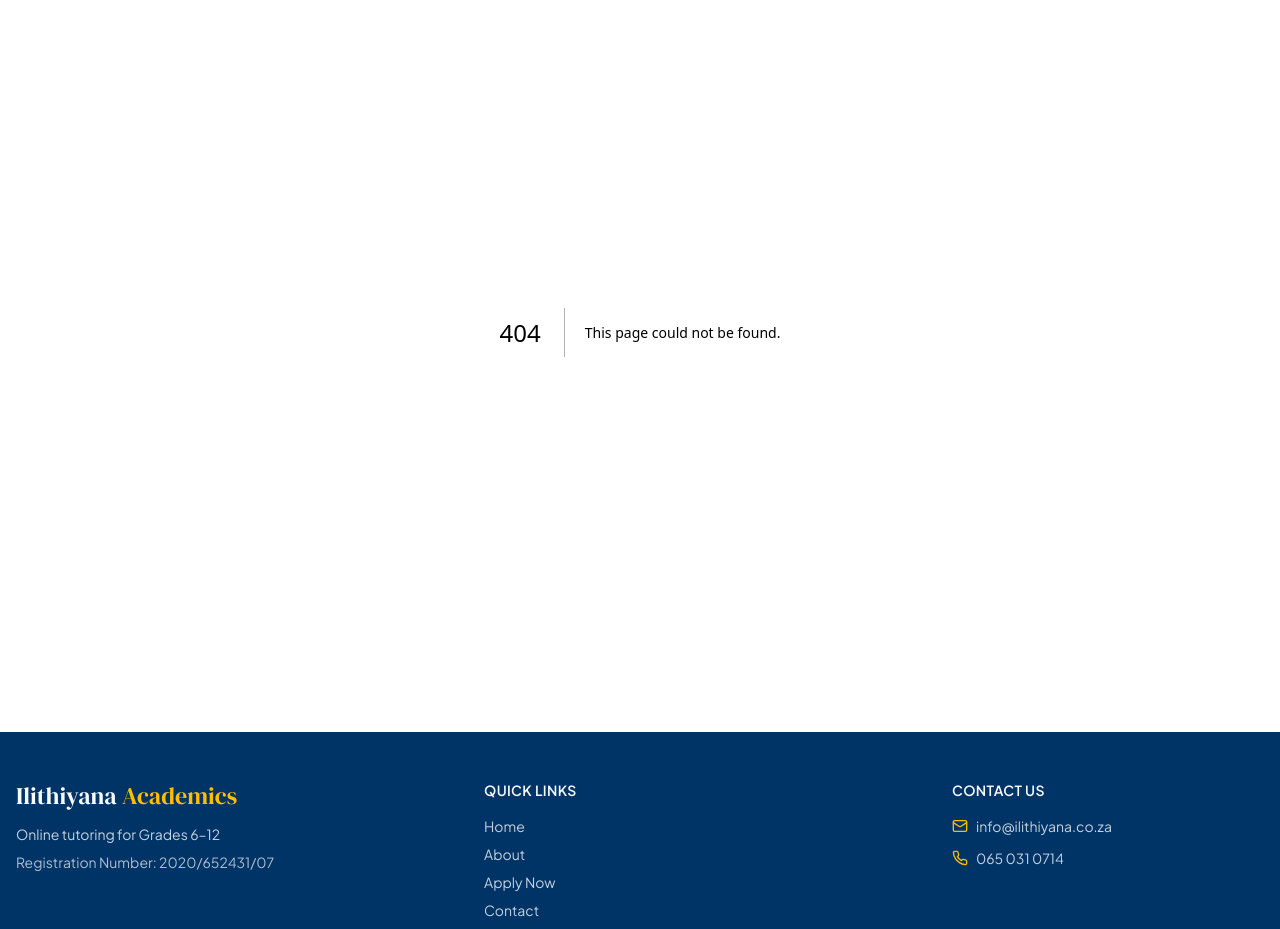
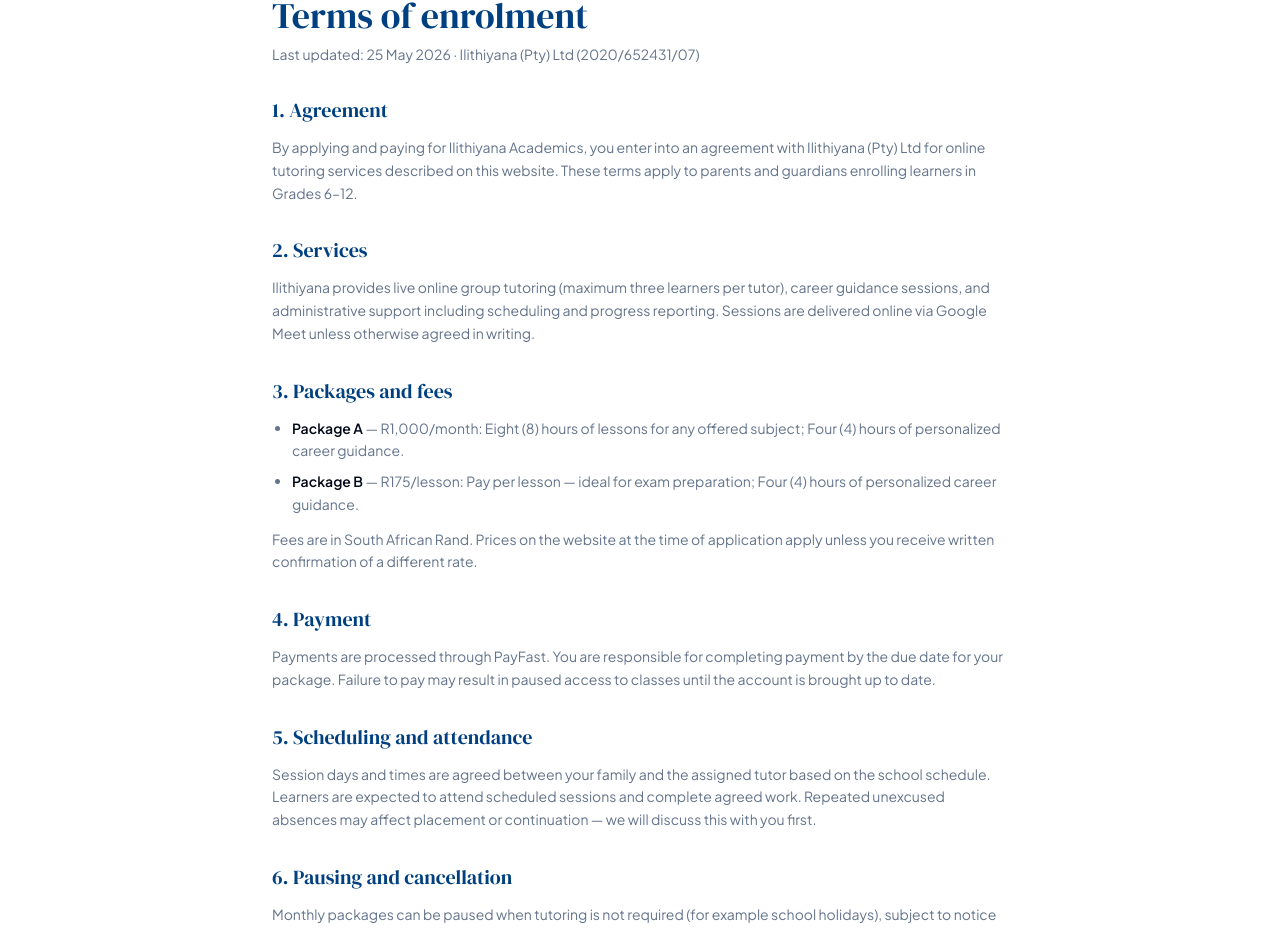
Before and after one commit to qwabi/ilithiyana, a Next.js app: page /terms in a window 1280 px wide. Before the commit this address had no page. Shown: the part 468-1397 px from the top of the page. Built offline with nearby package versions, Linux system fonts and the light colour scheme.

Commit message:
feat(legal): add privacy policy and terms of enrolment pages
Public legal pages for POPIA compliance and subscription terms.

Co-Authored-By: Cursor Agent <cursoragent@cursor.com>
Co-authored-by: Cursor <cursoragent@cursor.com>

```diff
--- /dev/null
+++ b/app/privacy/page.tsx
@@ -0,0 +1,88 @@
+import Link from 'next/link';
+import type { Metadata } from 'next';
+import { brand, contact } from '@/lib/site-config';
+import { pageMetadata } from '@/lib/seo';
+import { policyLastUpdated } from '@/lib/trust-content';
+
+export const metadata: Metadata = pageMetadata({
+  title: 'Privacy Policy',
+  description: `How ${brand.name} collects, uses, and protects personal information in line with POPIA.`,
+  path: '/privacy',
+});
+
+export default function PrivacyPage() {
+  return (
+    <div className='container mx-auto max-w-3xl px-4 py-12 md:py-16 font-sans'>
+      <h1 className='font-display mb-6 text-4xl text-[hsl(210,100%,25%)]'>
+        Privacy Policy
+      </h1>
+      <p className='mb-2 text-sm text-muted-foreground'>
+        Last updated: {policyLastUpdated}
+      </p>
+      <p className='mb-6 text-muted-foreground'>
+        {brand.legalName} ({brand.registrationNumber}) operates {brand.name}.
+        This policy explains how we handle personal information when you apply,
+        enrol, or contact us.
+      </p>
+
+      <section className='prose prose-slate max-w-none space-y-4 text-sm text-muted-foreground'>
+        <h2 className='font-display text-xl text-[hsl(210,100%,25%)]'>
+          Information we collect
+        </h2>
+        <p>
+          When you apply or use our services we may collect parent/guardian and
+          learner details, contact information, school grade and subjects,
+          province, payment references, and documents you upload (such as
+          academic reports).
+        </p>
+
+        <h2 className='font-display text-xl text-[hsl(210,100%,25%)]'>
+          How we use it
+        </h2>
+        <p>
+          We use this information to process applications, allocate classes,
+          communicate about schedules and payments, and improve our tutoring
+          programme. We do not sell personal information to third parties.
+        </p>
+
+        <h2 className='font-display text-xl text-[hsl(210,100%,25%)]'>
+          Storage and security
+        </h2>
+        <p>
+          Data is stored on secure cloud infrastructure with access limited to
+          authorised staff. Payment processing is handled by PayFast; we do not
+          store card details on our servers.
+        </p>
+
+        <h2 className='font-display text-xl text-[hsl(210,100%,25%)]'>
+          Your rights
+        </h2>
+        <p>
+          Under the Protection of Personal Information Act (POPIA), you may
+          request access to, correction of, or deletion of your personal
+          information where applicable. Contact us to exercise these rights.
+        </p>
+
+        <h2 className='font-display text-xl text-[hsl(210,100%,25%)]'>
+          Contact
+        </h2>
+        <p>
+          Email{' '}
+          <a
+            href={`mailto:${contact.email}`}
+            className='text-primary underline-offset-2 hover:underline'
+          >
+            {contact.email}
+          </a>{' '}
+          or phone {contact.phone}.
+        </p>
+      </section>
+
+      <p className='mt-10 text-sm text-muted-foreground'>
+        <Link href='/apply-now' className='text-primary hover:underline'>
+          ← Back to application
+        </Link>
+      </p>
+    </div>
+  );
+}
--- /dev/null
+++ b/app/terms/page.tsx
@@ -0,0 +1,170 @@
+import Link from 'next/link';
+import type { Metadata } from 'next';
+import { brand, contact, packages } from '@/lib/site-config';
+import { pageMetadata } from '@/lib/seo';
+import { policyLastUpdated } from '@/lib/trust-content';
+
+export const metadata: Metadata = pageMetadata({
+  title: 'Terms of Enrolment',
+  description: `Enrolment terms for ${brand.name} — packages, billing, pausing, and online tutoring expectations.`,
+  path: '/terms',
+});
+
+export default function TermsPage() {
+  return (
+    <div className='container mx-auto max-w-3xl px-4 py-12 md:py-16 font-sans'>
+      <h1 className='font-display mb-2 text-4xl text-[hsl(210,100%,25%)]'>
+        Terms of enrolment
+      </h1>
+      <p className='mb-8 text-sm text-muted-foreground'>
+        Last updated: {policyLastUpdated} · {brand.legalName} (
+        {brand.registrationNumber})
+      </p>
+
+      <div className='space-y-8 text-sm leading-relaxed text-muted-foreground'>
+        <section>
+          <h2 className='font-display mb-3 text-xl text-[hsl(210,100%,25%)]'>
+            1. Agreement
+          </h2>
+          <p>
+            By applying and paying for {brand.name}, you enter into an
+            agreement with {brand.legalName} for online tutoring services
+            described on this website. These terms apply to parents and
+            guardians enrolling learners in Grades 6–12.
+          </p>
+        </section>
+
+        <section>
+          <h2 className='font-display mb-3 text-xl text-[hsl(210,100%,25%)]'>
+            2. Services
+          </h2>
+          <p>
+            Ilithiyana provides live online group tutoring (maximum three
+            learners per tutor), career guidance sessions, and administrative
+            support including scheduling and progress reporting. Sessions are
+            delivered online via Google Meet unless otherwise agreed in writing.
+          </p>
+        </section>
+
+        <section>
+          <h2 className='font-display mb-3 text-xl text-[hsl(210,100%,25%)]'>
+            3. Packages and fees
+          </h2>
+          <ul className='list-disc space-y-2 pl-5'>
+            <li>
+              <strong className='text-foreground'>{packages[0].name}</strong> —{' '}
+              {packages[0].price}: {packages[0].features[0]};{' '}
+              {packages[0].features[1]}.
+            </li>
+            <li>
+              <strong className='text-foreground'>{packages[1].name}</strong> —{' '}
+              {packages[1].price}: {packages[1].features[0]};{' '}
+              {packages[1].features[1]}.
+            </li>
+          </ul>
+          <p className='mt-3'>
+            Fees are in South African Rand. Prices on the website at the time of
+            application apply unless you receive written confirmation of a
+            different rate.
+          </p>
+        </section>
+
+        <section>
+          <h2 className='font-display mb-3 text-xl text-[hsl(210,100%,25%)]'>
+            4. Payment
+          </h2>
+          <p>
+            Payments are processed through PayFast. You are responsible for
+            completing payment by the due date for your package. Failure to pay
+            may result in paused access to classes until the account is brought
+            up to date.
+          </p>
+        </section>
+
+        <section>
+          <h2 className='font-display mb-3 text-xl text-[hsl(210,100%,25%)]'>
+            5. Scheduling and attendance
+          </h2>
+          <p>
+            Session days and times are agreed between your family and the
+            assigned tutor based on the school schedule. Learners are expected
+            to attend scheduled sessions and complete agreed work. Repeated
+            unexcused absences may affect placement or continuation — we will
+            discuss this with you first.
+          </p>
+        </section>
+
+        <section>
+          <h2 className='font-display mb-3 text-xl text-[hsl(210,100%,25%)]'>
+            6. Pausing and cancellation
+          </h2>
+          <p>
+            Monthly packages can be paused when tutoring is not required (for
+            example school holidays), subject to notice before the next billing
+            cycle. There is no multi-year lock-in. To cancel, contact us before
+            your next payment date. Refunds are considered case by case for
+            unused prepaid periods and documented payment errors.
+          </p>
+        </section>
+
+        <section>
+          <h2 className='font-display mb-3 text-xl text-[hsl(210,100%,25%)]'>
+            7. Group format (1:3)
+          </h2>
+          <p>
+            Tutoring is delivered in small groups of up to three learners per
+            tutor. This is core to the programme and pricing. One-on-one private
+            tutoring at the same monthly rate is not offered.
+          </p>
+        </section>
+
+        <section>
+          <h2 className='font-display mb-3 text-xl text-[hsl(210,100%,25%)]'>
+            8. Conduct and online safety
+          </h2>
+          <p>
+            Learners must behave respectfully in online sessions. Recording or
+            sharing session content without permission is not allowed. Parents
+            are responsible for providing a suitable learning environment and
+            internet access.
+          </p>
+        </section>
+
+        <section>
+          <h2 className='font-display mb-3 text-xl text-[hsl(210,100%,25%)]'>
+            9. Privacy
+          </h2>
+          <p>
+            Personal information is handled as described in our{' '}
+            <Link href='/privacy' className='text-primary hover:underline'>
+              Privacy Policy
+            </Link>
+            .
+          </p>
+        </section>
+
+        <section>
+          <h2 className='font-display mb-3 text-xl text-[hsl(210,100%,25%)]'>
+            10. Contact
+          </h2>
+          <p>
+            Questions about these terms:{' '}
+            <a
+              href={`mailto:${contact.email}`}
+              className='text-primary hover:underline'
+            >
+              {contact.email}
+            </a>{' '}
+            or {contact.phone}.
+          </p>
+        </section>
+      </div>
+
+      <p className='mt-10 text-sm'>
+        <Link href='/apply-now' className='text-primary hover:underline'>
+          ← Apply for tutoring
+        </Link>
+      </p>
+    </div>
+  );
+}
```
